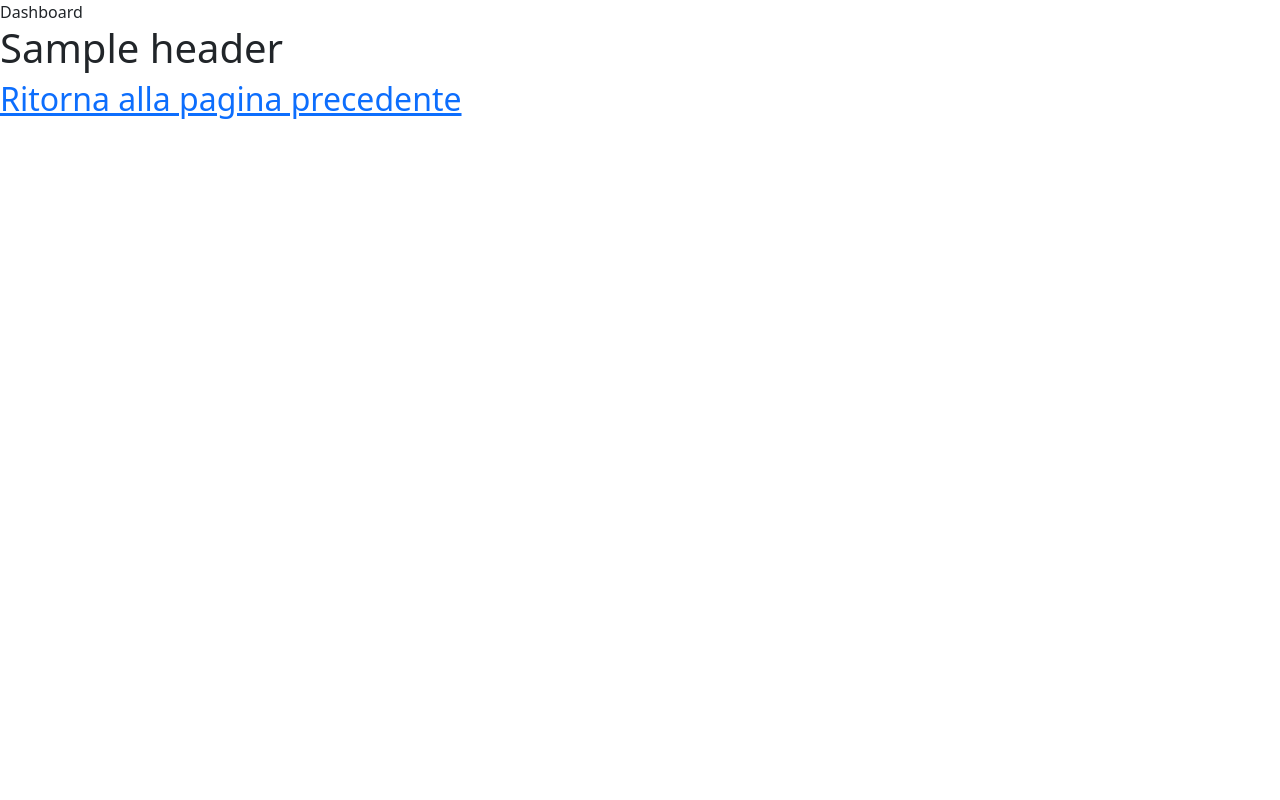
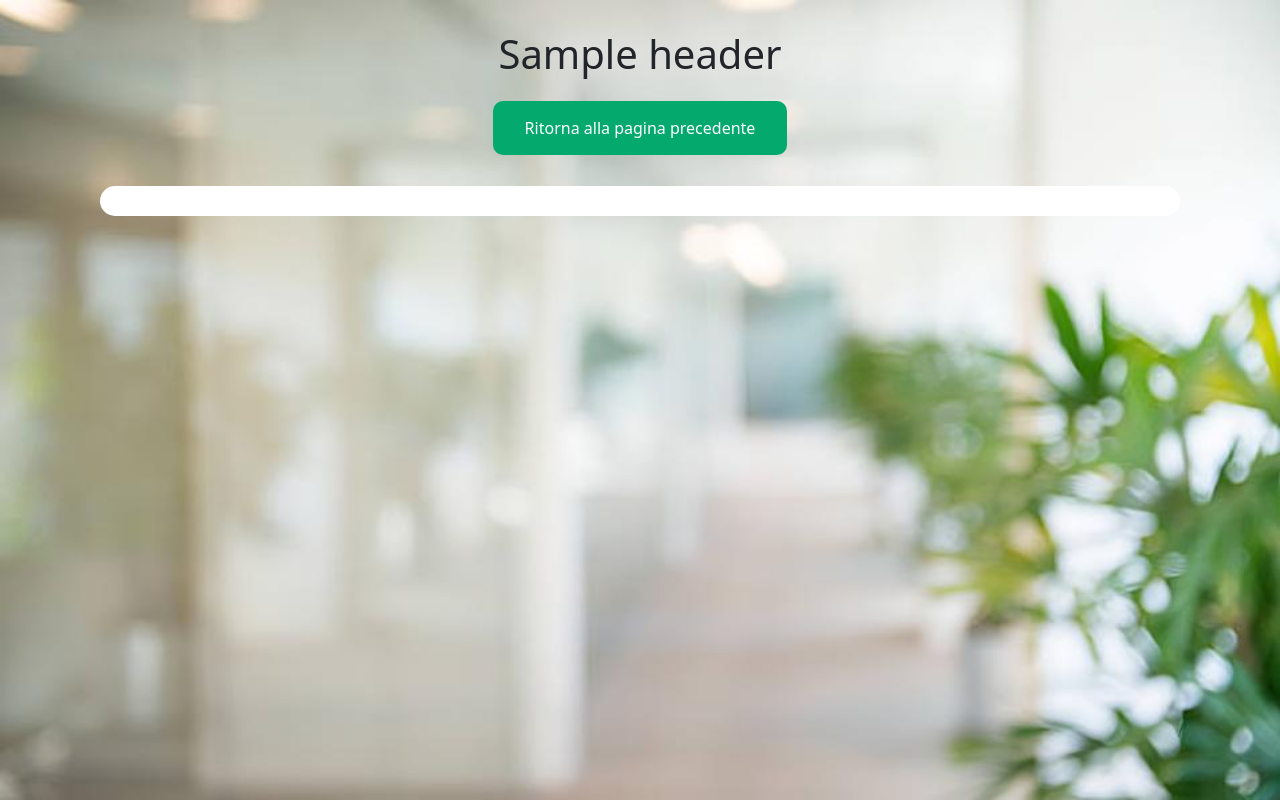
Before and after one commit to felicia-puzone/smart-office-project, a Flask app: template server/progettoFlask/templates/dashboard.html in a window 1280 px wide. Run offline with Flask 2, Linux system fonts and the light colour scheme; the template is opened without the code that fills it: most values are stand-ins (such as "Sample title", 1, 10 or a date in 2020); some libraries are stand-ins or nearby versions.

Commit message:
dashboard css

```diff
--- a/server/progettoFlask/templates/dashboard.html
+++ b/server/progettoFlask/templates/dashboard.html
@@ -1,15 +1,43 @@
 <html>
-<head>Dashboard
+<head>
+    <title>Dashboard</title>
  <link href="https://cdn.jsdelivr.net/npm/bootstrap@5.0.2/dist/css/bootstrap.min.css" rel="stylesheet">
   <script src="https://cdn.jsdelivr.net/npm/bootstrap@5.0.2/dist/js/bootstrap.bundle.min.js" integrity="sha384-MrcW6ZMFYlzcLA8Nl+NtUVF0sA7MsXsP1UyJoMp4YLEuNSfAP+JcXn/tWtIaxVXM" crossorigin="anonymous"></script>
+<style>
+    .mybutton {
+        background-color: #04AA6D;
+        border: none;
+        color: white;
+        padding: 16px 32px;
+        text-decoration: none;
+        margin: 4px 2px;
+        cursor: pointer;
+        border-radius: 10px;
+      }
 
+    </style>
 </head>
-<body>
+<body       style = "background-image: url({{ url_for('static', filename='Files/pic2-transformed.jpeg')}}); margin-bottom: 30px; background-size: 100% 100%;
+background-repeat: no-repeat;">
+<div class="container" style = "padding: 30px">
+
+    <div class="d-flex justify-content-center" style = "margin-bottom: 30px">
+
     <h1>{{header}}</h1>
-    <h2 ><a href="{{link}}">Ritorna alla pagina precedente</a></h2>
+    </div>
+    <div class="d-flex justify-content-center" style = "margin-bottom: 30px">
+    <p ><a class = "mybutton" href="{{link}}">Ritorna alla pagina precedente</a></p>
+    </div>
+
     {%for graphJSON in graphsJSON%}
+    <div class="container-fluid" style="background-color: white;border-radius: 30px; margin-bottom: 20px; padding:15px">
+        <div class="center">
         <div id="chart{{loop.index}}" class="chart{{loop.index}}"></div>
+        </div>
+    </div>
     {%endfor%}
+
+</div>
 </body>
 
 
```
